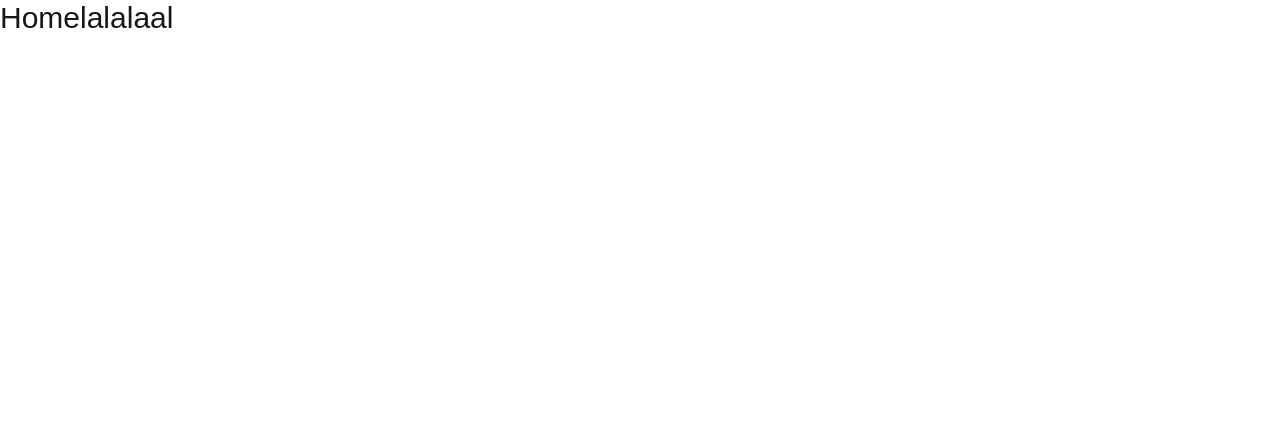
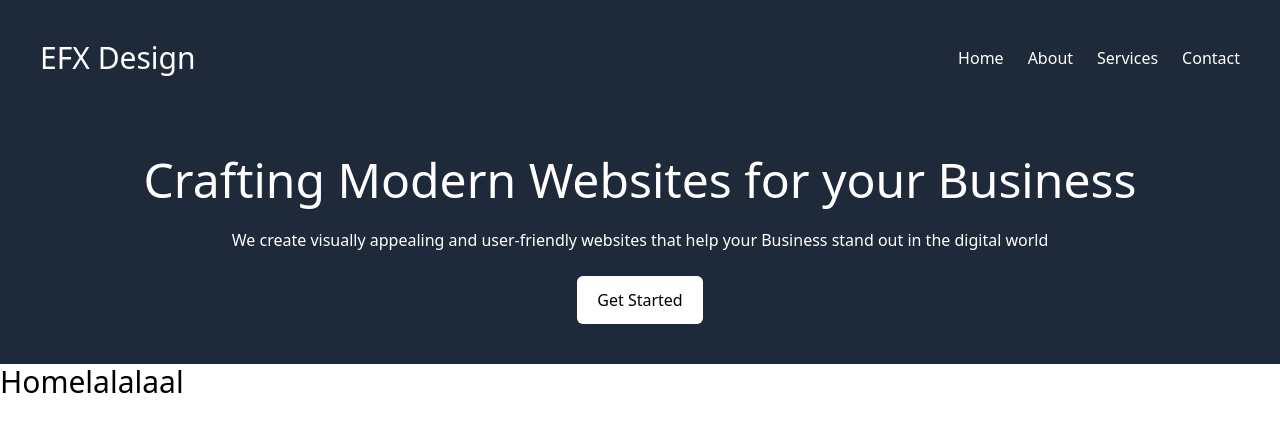
Before and after one commit to eycs0317/efxDesign, a Next.js app: page / in a window 1280 px wide. Shown: the top 432 px of the page. Built offline with nearby package versions, Linux system fonts and the light colour scheme.

Commit message:
refactored layout and navigation, cleaned up old pages

```diff
--- a/jsconfig.json
+++ b/jsconfig.json
@@ -1,7 +1,8 @@
 {
   "compilerOptions": {
+    "baseUrl": "src/",
     "paths": {
-      "@/*": ["./src/*"]
+      "@/*": ["*"]
     }
   }
 }
--- a/src/app/globals.css
+++ b/src/app/globals.css
@@ -5,40 +5,10 @@
   --foreground: #171717;
 }
 
-@media (prefers-color-scheme: dark) {
-  :root {
-    --background: #0a0a0a;
-    --foreground: #ededed;
-  }
-}
 
-html,
-body {
-  max-width: 100vw;
-  overflow-x: hidden;
-}
 
-body {
-  color: var(--foreground);
-  background: var(--background);
-  font-family: Arial, Helvetica, sans-serif;
-  -webkit-font-smoothing: antialiased;
-  -moz-osx-font-smoothing: grayscale;
-}
-
-* {
+/* * {
   box-sizing: border-box;
   padding: 0;
   margin: 0;
-}
-
-a {
-  color: inherit;
-  text-decoration: none;
-}
-
-@media (prefers-color-scheme: dark) {
-  html {
-    color-scheme: dark;
-  }
-}
+} */
--- a/src/app/layout.js
+++ b/src/app/layout.js
@@ -1,5 +1,6 @@
 import "./globals.css";
-
+import Navigation from "@/components/navigation/navigation";
+import Header from "@/components/header/header";
 export const metadata = {
   title: "efx design",
   description: "build websites with efx",
@@ -8,6 +9,8 @@ export const metadata = {
 export default function RootLayout({ children }) {
   return (
     <html lang='en'>
+      <Navigation />
+      <Header />
       <body>{children}</body>
     </html>
   );
--- a/src/app/page.js
+++ b/src/app/page.js
@@ -1,6 +1,12 @@
 import Image from "next/image";
 import styles from "./page.module.css";
 
+// import Navigation from "@/components/navigation/navigation";
+
 export default function Home() {
-  return <h1 className='text-3xl'>Homelalalaal</h1>;
+  return (
+    <>
+      <h1 className='text-3xl'>Homelalalaal</h1>
+    </>
+  );
 }
--- /dev/null
+++ b/src/components/header/header.js
@@ -0,0 +1,14 @@
+export default function Header() {
+  return (
+    <div className='flex flex-col bg-gray-800 text-white items-center p-10 justify-center gap-6'>
+      <h1 className='text-5xl'>Crafting Modern Websites for your Business</h1>
+      <p>
+        We create visually appealing and user-friendly websites that help your
+        Business stand out in the digital world
+      </p>
+      <button className='bg-white text-black py-3 px-5 rounded-md hover:bg-gray-200'>
+        Get Started
+      </button>
+    </div>
+  );
+}
--- /dev/null
+++ b/src/components/navigation/navigation.js
@@ -0,0 +1,26 @@
+import Link from "next/link";
+
+export default function Navigation() {
+  const navItems = [
+    { name: "Home", href: "/" },
+    { name: "About", href: "/about" },
+    { name: "Services", href: "/services" },
+    { name: "Contact", href: "/contact" },
+  ];
+  return (
+    <div className='bg-gray-800 text-white'>
+      <div className=' p-10 '>
+        <div className='flex justify-between items-center'>
+          <h2 className='text-3xl'>EFX Design</h2>
+          <ul className='flex gap-6'>
+            {navItems.map((item) => (
+              <li key={item.name}>
+                <Link href={item.href}>{item.name}</Link>
+              </li>
+            ))}
+          </ul>
+        </div>
+      </div>
+    </div>
+  );
+}
```
Also changed, not shown: src/app/navigation/layout.js (deleted), src/app/navigation/page.js (deleted).
